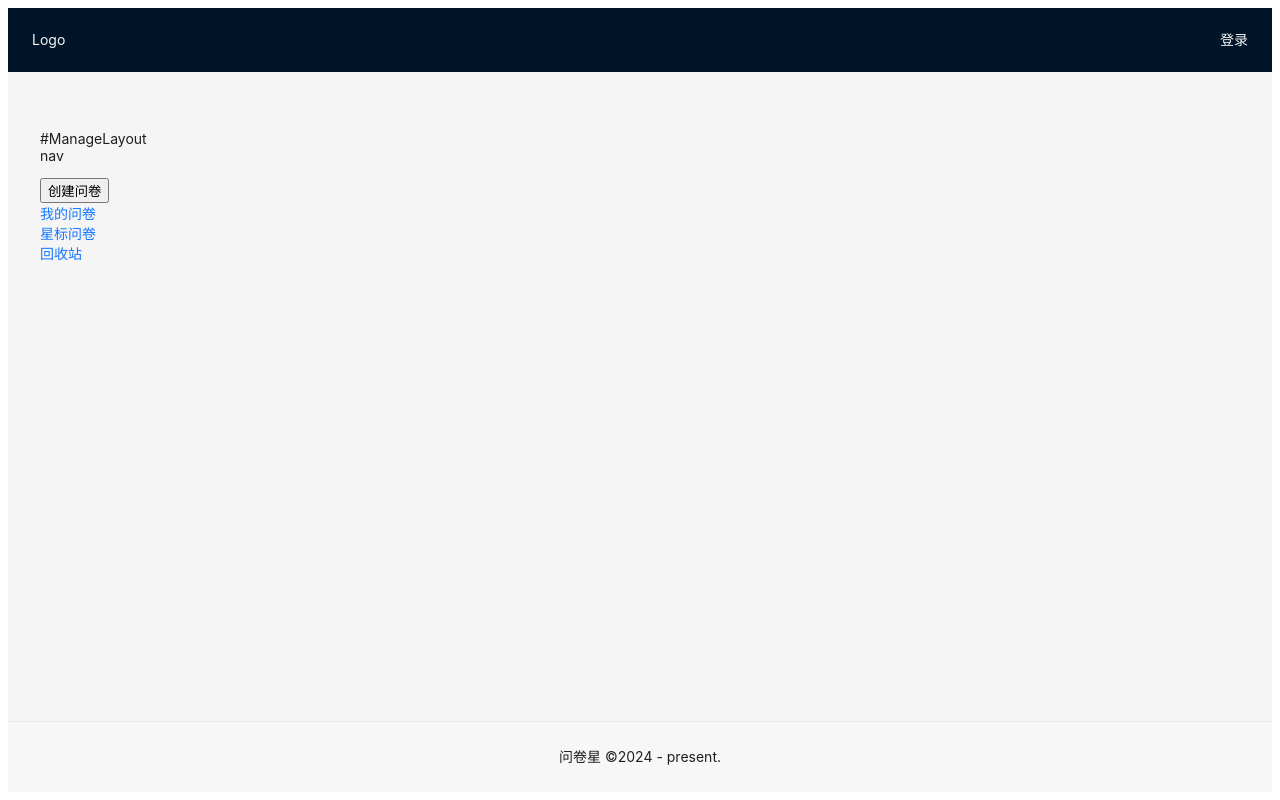
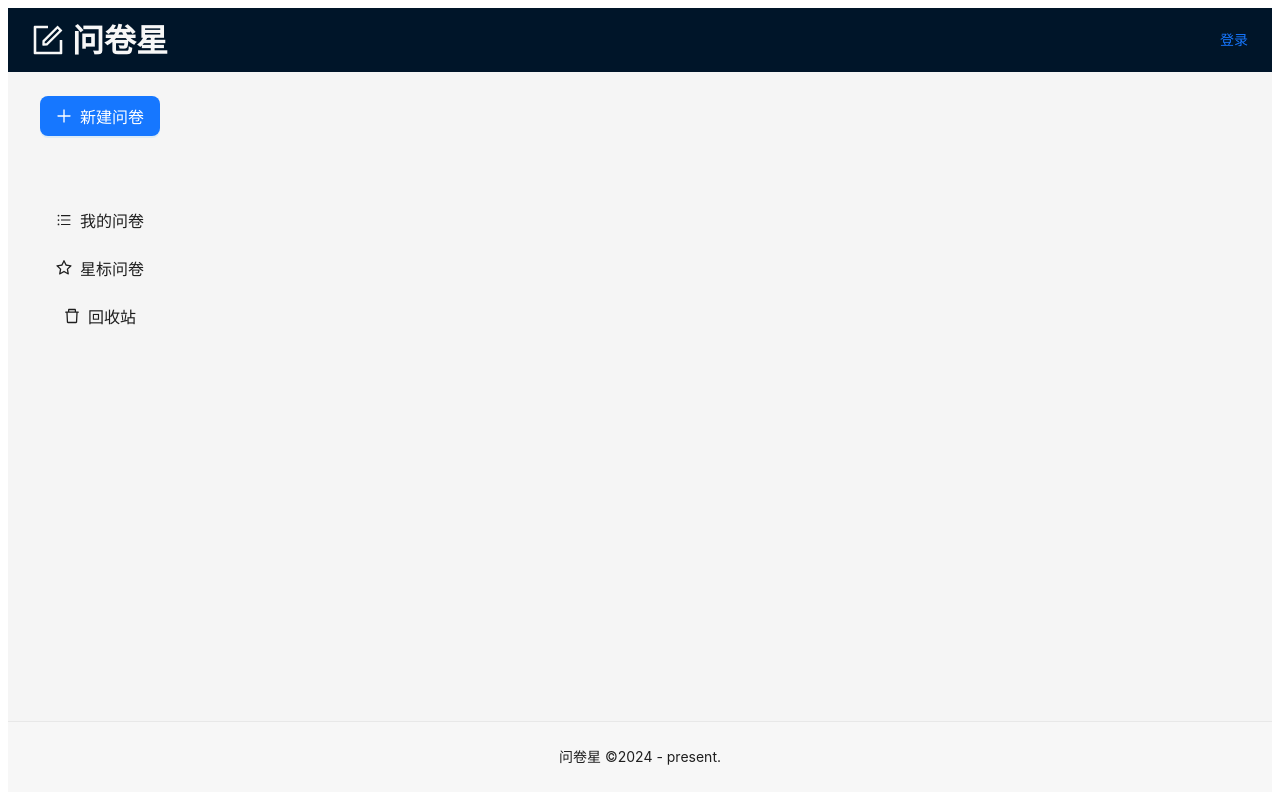
Before and after one commit to Nasir1423/wenjuan-fe, a React (Vite) app: page /manage in a window 1280 px wide. Built offline with nearby package versions, Linux system fonts and the light colour scheme.

Commit message:
chore: add antd styles

```diff
--- a/package.json
+++ b/package.json
@@ -12,6 +12,7 @@
     "prepare": "husky"
   },
   "dependencies": {
+    "@ant-design/icons": "^5.4.0",
     "@types/node": "^22.0.0",
     "ahooks": "^3.8.0",
     "antd": "^5.19.3",
--- /dev/null
+++ b/src/components/Logo/index.module.scss
@@ -0,0 +1,8 @@
+.container {
+    width: 200px;
+
+    h1 {
+        font-size: 32px;
+        color: #f7f7f7;
+    }
+}
--- /dev/null
+++ b/src/components/Logo/index.tsx
@@ -0,0 +1,24 @@
+import { FC } from 'react';
+import { Space, Typography } from 'antd';
+import { FormOutlined } from '@ant-design/icons';
+import { Link } from 'react-router-dom';
+import styles from './index.module.scss';
+
+const { Title } = Typography;
+
+const Logo: FC = () => {
+  return (
+    <div className={styles.container}>
+      <Link to="/">
+        <Space>
+          <Title>
+            <FormOutlined />
+          </Title>
+          <Title className={styles.title}>问卷星</Title>
+        </Space>
+      </Link>
+    </div>
+  );
+};
+
+export default Logo;
--- /dev/null
+++ b/src/components/UserInfo/index.tsx
@@ -0,0 +1,8 @@
+import { FC } from 'react';
+import { Link } from 'react-router-dom';
+
+const UserInfo: FC = () => {
+  return <Link to="/login">登录</Link>;
+};
+
+export default UserInfo;
--- a/src/layouts/MainLayout/index.module.scss
+++ b/src/layouts/MainLayout/index.module.scss
@@ -10,14 +10,13 @@ $footer-height: 71px; /* Replace with actual footer height */
   color: whitesmoke;
   display: flex;
   justify-content: space-between;
+  align-items: center;
   height: $header-height; /* Ensure header has a fixed height */
 }
 
 /* Content styles */
 .content {
   min-height: calc(100vh - #{$header-height} - #{$footer-height} - 16px);
-  padding: 20px; /* Optional: Add padding if needed */
-  /* Ensure it occupies the remaining space */
 }
 
 /* Footer styles */
--- a/src/layouts/MainLayout/index.tsx
+++ b/src/layouts/MainLayout/index.tsx
@@ -1,6 +1,8 @@
 import { FC } from 'react';
 import { Outlet } from 'react-router-dom';
 import { Layout } from 'antd';
+import Logo from '@/components/Logo';
+import UserInfo from '@/components/UserInfo';
 import styles from './index.module.scss';
 
 const { Header, Content, Footer } = Layout;
@@ -9,8 +11,8 @@ const MainLayout: FC = () => {
   return (
     <Layout>
       <Header className={styles.header}>
-        <div>Logo</div>
-        <div>登录</div>
+        <Logo />
+        <UserInfo />
       </Header>
       <Content className={styles.content}>
         <Outlet></Outlet>
--- a/src/layouts/ManageLayout/index.tsx
+++ b/src/layouts/ManageLayout/index.tsx
@@ -1,19 +1,46 @@
 import { FC } from 'react';
-import { Outlet, Link } from 'react-router-dom';
+import { Outlet, useLocation, useNavigate } from 'react-router-dom';
+import { Space, Button, Divider } from 'antd';
+import { PlusOutlined, BarsOutlined, StarOutlined, DeleteOutlined } from '@ant-design/icons';
 import styles from './index.module.scss';
 
 const ManageLayout: FC = () => {
+  const nav = useNavigate();
+  const { pathname } = useLocation();
+
   return (
     <div className={styles.container}>
       <nav className={styles.left}>
-        <p>#ManageLayout nav</p>
-        <button>创建问卷</button>
-        <br />
-        <Link to="list">我的问卷</Link>
-        <br />
-        <Link to="star">星标问卷</Link>
-        <br />
-        <Link to="trash">回收站</Link>
+        <Space direction="vertical" align="center">
+          <Button type="primary" size="large" icon={<PlusOutlined />}>
+            新建问卷
+          </Button>
+          <Divider style={{ border: 'transparent' }}></Divider>
+          <Button
+            type={pathname.startsWith('/manage/list') ? 'default' : 'text'}
+            size="large"
+            onClick={() => nav('/manage/list')}
+            icon={<BarsOutlined />}
+          >
+            我的问卷
+          </Button>
+          <Button
+            type={pathname.startsWith('/manage/star') ? 'default' : 'text'}
+            size="large"
+            onClick={() => nav('/manage/star')}
+            icon={<StarOutlined />}
+          >
+            星标问卷
+          </Button>
+          <Button
+            type={pathname.startsWith('/manage/trash') ? 'default' : 'text'}
+            size="large"
+            onClick={() => nav('/manage/trash')}
+            icon={<DeleteOutlined />}
+          >
+            回收站
+          </Button>
+        </Space>
       </nav>
       <main className={styles.right}>
         <Outlet />
--- /dev/null
+++ b/src/pages/Home/index.module.scss
@@ -0,0 +1,15 @@
+$header-height: 64px;
+$footer-height: 71px;
+
+.container {
+    min-height: calc(100vh - #{$header-height} - #{$footer-height} - 16px);
+    background-image: linear-gradient(to right, #4facfe 0%, #00f2fe 100%);
+    display: flex;
+    flex-direction: column;
+    justify-content: center;
+    align-items: center;
+
+    .info{
+        text-align: center;
+    }
+}
--- a/src/pages/Home/index.tsx
+++ b/src/pages/Home/index.tsx
@@ -1,25 +1,25 @@
 import { useTitle } from 'ahooks';
 import { FC } from 'react';
-import { Link } from 'react-router-dom';
 import { useNavigate } from 'react-router-dom';
+import { Typography, Button } from 'antd';
+import { MANAGE_LIST_PATHNAME } from '@/router';
+import styles from './index.module.scss';
+
+const { Title, Paragraph } = Typography;
 
 const Home: FC = () => {
+  const nav = useNavigate();
   useTitle('问卷星');
-  const nav = useNavigate();
-
   return (
-    <>
-      <p>Home</p>
-      <div>
-        <button onClick={() => nav('login')}>登录</button>
+    <div className={styles.container}>
+      <Title>问卷调查 | 在线投票</Title>
+      <Paragraph>已累计创建问卷 1090 份，发布问卷 100 份，收到答卷 1000 份</Paragraph>
+      <div className={styles.info}>
+        <Button type="primary" onClick={() => nav(MANAGE_LIST_PATHNAME)} size="large">
+          开始使用
+        </Button>
       </div>
-      <div>
-        <button onClick={() => nav('register')}>注册</button>
-      </div>
-      <div>
-        <Link to="/manage/list">我的</Link>
-      </div>
-    </>
+    </div>
   );
 };
 
--- a/src/pages/NotFound/index.tsx
+++ b/src/pages/NotFound/index.tsx
@@ -1,9 +1,28 @@
+import { FC } from 'react';
+import { useNavigate } from 'react-router-dom';
 import { useTitle } from 'ahooks';
-import { FC } from 'react';
+import { Button, Result } from 'antd';
 
 const NotFound: FC = () => {
+  const nav = useNavigate();
   useTitle('问卷星 - 404');
-  return <>NotFound</>;
+  return (
+    <Result
+      status="404"
+      title="404"
+      subTitle="Sorry, the page you visited does not exist."
+      extra={
+        <Button
+          type="primary"
+          onClick={() => {
+            nav('/');
+          }}
+        >
+          Back Home
+        </Button>
+      }
+    />
+  );
 };
 
 export default NotFound;
--- a/src/router/index.tsx
+++ b/src/router/index.tsx
@@ -3,7 +3,7 @@ import { createBrowserRouter, RouteObject, RouterProvider } from 'react-router-d
 
 /* Layout 模板 */
 const MainLayout = lazy(() => import('@layouts/MainLayout'));
-const ManageLayuout = lazy(() => import('@layouts/ManageLayout'));
+const ManageLayout = lazy(() => import('@layouts/ManageLayout'));
 const QuestionLayout = lazy(() => import('@layouts/QuestionLayout'));
 /* Pages 页面 */
 const Home = lazy(() => import('@pages/Home'));
@@ -18,6 +18,7 @@ const Trash = lazy(() => import('@pages/Manage/Trash'));
 const Edit = lazy(() => import('@pages/Question/Edit'));
 const Stat = lazy(() => import('@pages/Question/Stat'));
 
+/* 路由规则 */
 const manageRoutes: RouteObject[] = [
   { path: 'list', element: <List /> },
   { path: 'star', element: <Star /> },
@@ -32,7 +33,7 @@ const routes: RouteObject[] = [
       { index: true, element: <Home /> },
       { path: 'login', element: <Login /> },
       { path: 'register', element: <Register /> },
-      { path: 'manage', element: <ManageLayuout />, children: manageRoutes },
+      { path: 'manage', element: <ManageLayout />, children: manageRoutes },
     ],
   },
   {
@@ -49,13 +50,25 @@ const routes: RouteObject[] = [
   },
 ];
 
+/* 路由器 */
 const router = createBrowserRouter(routes);
+
+/* 使用路由器 */
 const Routes: FC = () => {
   return (
-    <Suspense fallback={<h1>Loding...😅</h1>}>
+    <Suspense fallback={<h1>Loading...😅</h1>}>
       <RouterProvider router={router} />
     </Suspense>
   );
 };
 
 export default Routes;
+
+export const HOME_PATHNAME = '/';
+export const LOGIN_PATHNAME = '/login';
+export const REGISTER_PATHNAME = '/register';
+export const MANAGE_LIST_PATHNAME = '/manage/list';
+export const MANAGE_STAR_PATHNAME = '/manage/star/';
+export const MANAGE_TRASH_PATHNAME = '/manage/trash';
+export const QUESTION_EDIT_PATHNAME = '/question/edit';
+export const QUESTION_STAT_PATHNAME = '/question/stat';
```
Also changed, not shown: 1 other file (tests, documents, lock files or other folders).
